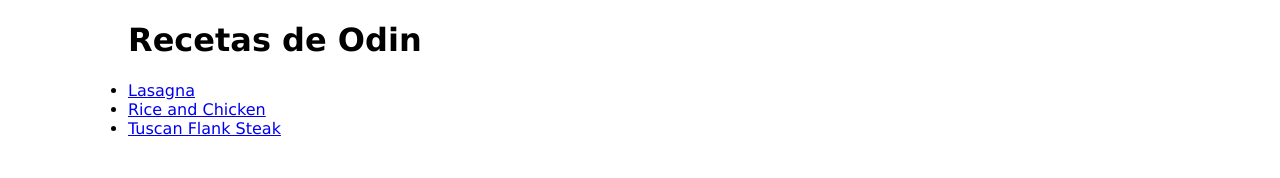
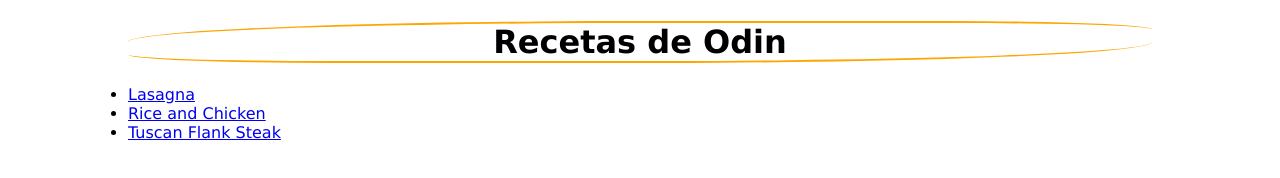
Before and after one commit to plunkydev/odin-recipes, a plain HTML site: page index.html in a window 1280 px wide. Drawn offline with Linux system fonts and the light colour scheme.

Commit message:
Added rules for h1
The title has been centered, orange upper and lower borders have been added, and rounded corners.

```diff
--- a/style.css
+++ b/style.css
@@ -8,3 +8,10 @@ body {
     margin: 0 10%;
     font-family: Verdana, Geneva, Tahoma, sans-serif;
 }
+
+h1 {
+    text-align: center;
+    border-top: 2px solid orange;
+    border-bottom: 2px solid orange;
+    border-radius: 50% 20%;
+}
```
